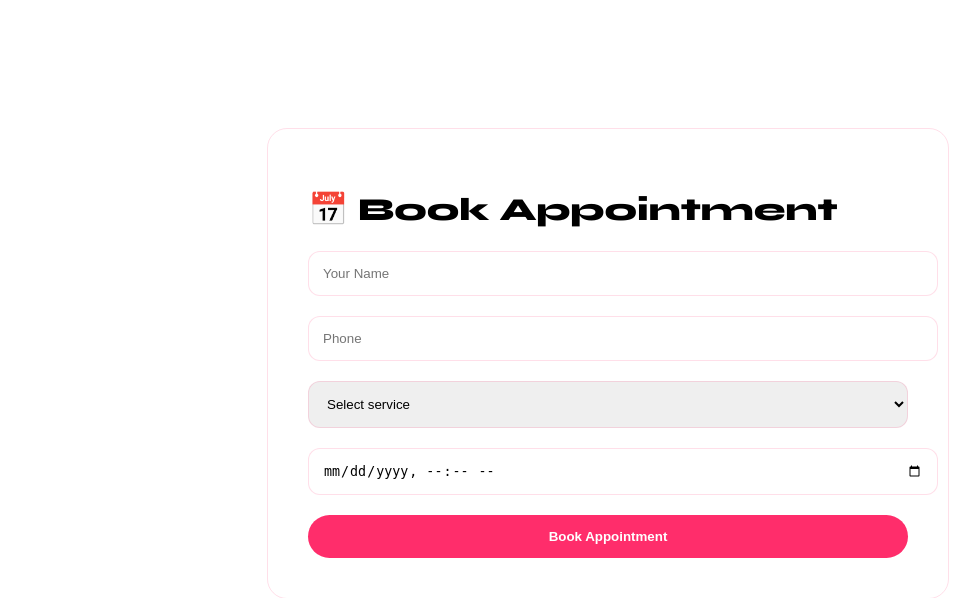
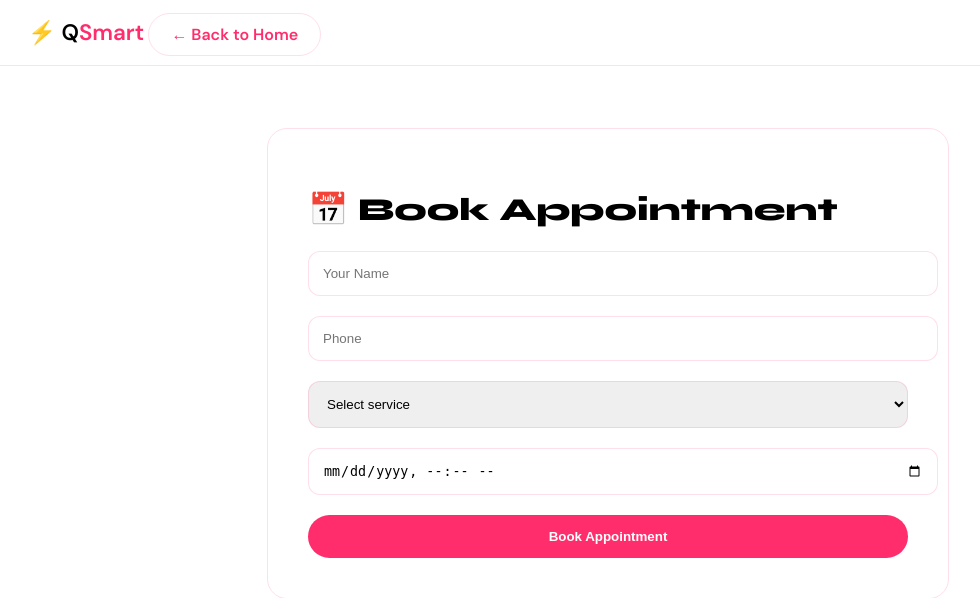
Before and after one commit to aaliyay987/qsmart-queue, a Flask app: template templates/book.html in a window 1280 px wide. Shown: the top 598 px of the page, without its empty margins (32-1012 px from the left). Run offline with Flask 3, Linux system fonts and the light colour scheme; the template is opened without the code that fills it, so the values that code supplies are empty.

Commit message:
Fixed buttons

```diff
--- a/templates/book.html
+++ b/templates/book.html
@@ -12,6 +12,24 @@
   --border: rgba(255,45,107,0.15);
   --radius: 20px;
 }
+.topbar {
+  position: fixed;
+  top: 0;
+  left: 0;
+  right: 0;
+  padding: 18px 60px;
+  background: rgba(255,255,255,0.9);
+  backdrop-filter: blur(20px);
+  border-bottom: 1px solid var(--border);
+}
+.logo {
+  font-weight: 800;
+  font-size: 1.4rem;
+  text-decoration: none;
+  color: var(--dark);
+}
+.logo span { color: var(--pink); }
+
 
 body {
   font-family: 'DM Sans', sans-serif;
@@ -46,10 +64,28 @@ button {
   color: white;
   font-weight: 700;
 }
+.back-btn {
+  text-decoration: none;
+  padding: 10px 22px;
+  border-radius: 50px;
+  border: 1.5px solid var(--border);
+  color: var(--pink);
+  font-weight: 600;
+  transition: 0.3s;
+}
+
+.back-btn:hover {
+  background: var(--pink-light);
+}
 </style>
 </head>
 <body>
+  <div class="topbar">
+  <a href="{{ url_for('home') }}" class="logo">⚡ Q<span>Smart</span></a>
 
+  <a href="{{ url_for('home') }}" class="back-btn">← Back to Home</a>
+</div>
+</div>
 <div class="card">
 <h1>📅 Book Appointment</h1>
 <h2>{{ tenant.name }}</h2>
```
Also changed, not shown: templates/search.html (+18 -0 lines), templates/walkin.html (+41 -0 lines).
